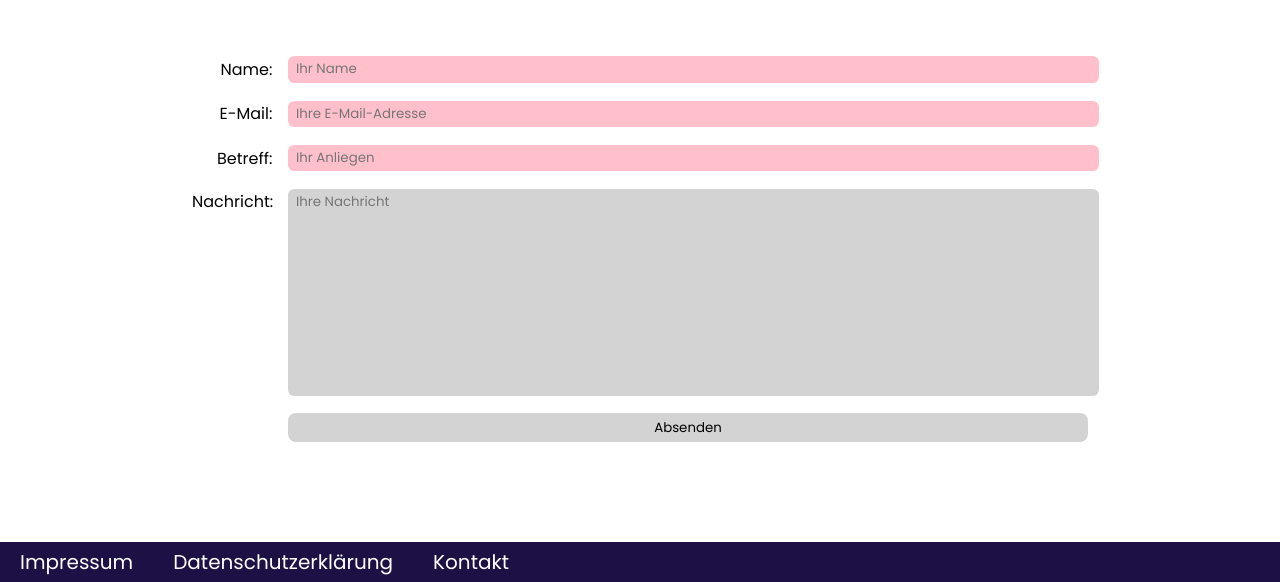
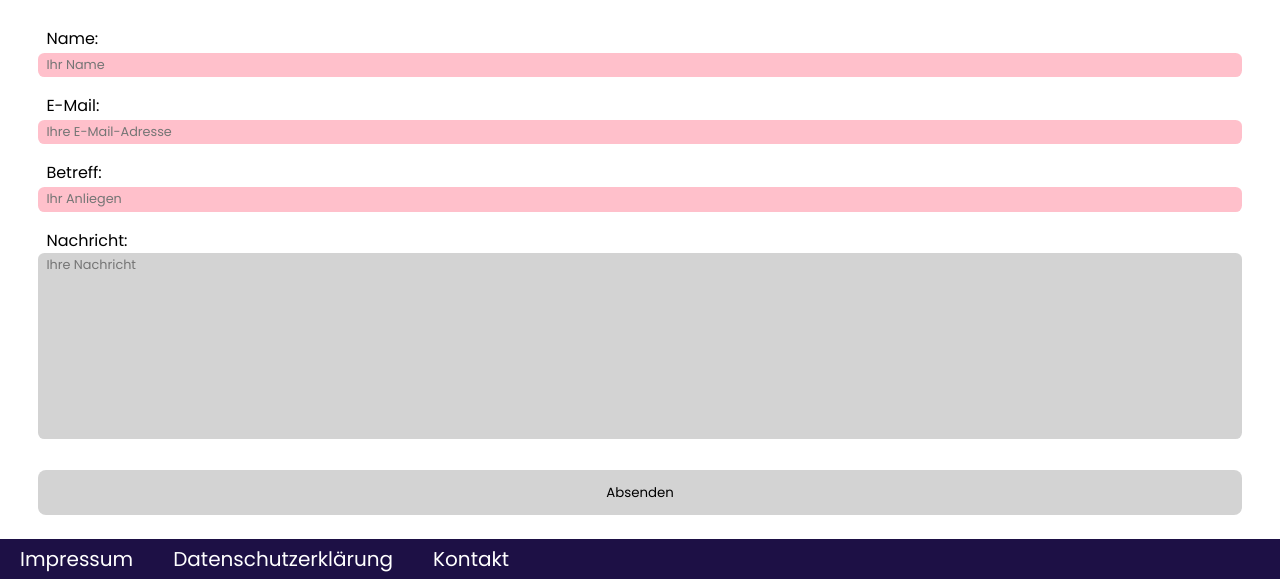
Before and after one commit to Daniel-Hartl/ffh-website, a plain HTML site: page kontakt.html in a window 1280 px wide. Shown: the part 254-836 px from the top of the page. Drawn offline with Linux system fonts and the light colour scheme.

Commit message:
restructured contact form (issue #13 )

```diff
--- a/kontakt.html
+++ b/kontakt.html
@@ -3,7 +3,7 @@
 
 <head>
     <link type="image/png" rel="icon" href="images/favicon.png">
-    <meta charset="UTF-8"/>
+    <meta charset="UTF-8" />
     <script src="scripts/generator scripts/loadMetadata.js"></script>
     <script src="scripts/generator scripts/loadComponent.js"></script>
     <script src="scripts/formSubmittedRedirect.js"></script>
@@ -18,52 +18,22 @@
     <main>
         <form action="https://api.web3forms.com/submit" method="POST" id="contact-form">
             <input type="hidden" name="access_key" value="e4b6314f-58eb-41d8-8806-3576e47333ca">
-            <table>
-                <tr>
-                    <td class="caption-column right-aligned-text">
-                        <p>Name:</p>
-                    </td>
-                    <td class="input-column">
-                        <input name="Name" required type="text" placeholder="Ihr Name"
-                            pattern="[A-Za-z]{2,}(\s[A-Za-z]{2,})+"
+            <div>
+                <p class="caption">Name:</p>
+                <input name="Name" required type="text" placeholder="Ihr Name" pattern="[A-Za-z]{2,}(\s[A-Za-z]{2,})+"
                     oninvalid="this.setCustomValidity('Bitte geben Sie Vor- und Nachname ein!')"
                     onchange="this.setCustomValidity('')" />
-                    </td>
-                </tr>
-                <tr>
-                    <td class="caption-column right-aligned-text">
-                        <p>E-Mail:</p>
-                    </td>
-                    <td class="input-column">
+                <p class="caption">E-Mail:</p>
                 <input name="E-Mail" type="text" required placeholder="Ihre E-Mail-Adresse"
                     pattern="[A-Za-z0-9\-._]+@[A-Za-z0-9\-._]+\.[a-zA-Z]{2,}"
                     oninvalid="this.setCustomValidity('Bitte geben Sie Ihre E-Mail-Adresse ein!')"
                     onchange="this.setCustomValidity('')" />
-                    </td>
-                </tr>
-                <tr>
-                    <td class="caption-column right-aligned-text">
-                        <p>Betreff:</p>
-                    </td>
-                    <td class="input-column">
+                <p class="caption">Betreff:</p>
                 <input name="Betreff" type="text" minlength="5" placeholder="Ihr Anliegen" required />
-                    </td>
-                </tr>
-                <tr>
-                    <td class="textarea-caption caption-column right-aligned-text">
-                        <p>Nachricht:</p>
-                    </td>
-                    <td class="input-column">
+                <p class="caption">Nachricht:</p>
                 <textarea name="Nachricht" rows="10" placeholder="Ihre Nachricht"></textarea>
-                    </td>
-                </tr>
-                <tr>
-                    <td></td>
-                    <td class="input-column">
-                        <button class="primary-button submit-button" type="submit">Absenden</button>
-                    </td>
-                </tr>
-            </table>
+                <button class="submit-button primary-button" type="submit">Absenden</button>
+            </div>
         </form>
     </main>
     <footer class="dynamic-content" src="footer/footer.html"></footer>
--- a/styles/pages/form.css
+++ b/styles/pages/form.css
@@ -1,14 +1,17 @@
-textarea, input {
-    width: 100%;
-    margin-top : 1vh;
-    margin-bottom : 1vh;
+textarea,
+input {
+    width: calc(94vw - 0.7rem);
+    padding: 0.2rem 0.2rem 0.2rem 0.5rem;
     resize: none;
     background-color: lightgray;
     border-style: none;
     border-radius: 0.4rem;
-    padding: 0.2rem;
-    padding-left: 0.5rem;
-    display: table-cell;
+    font-size: .8rem;
+}
+
+.caption {
+    float: left;
+    margin: 1rem 0 0 .5rem;
 }
 
 input:invalid:required {
@@ -24,7 +27,6 @@ input:invalid:required {
 }
 
 .submit-button {
-    display: table-cell !important;
-    width: inherit !important;
-    padding: 0.5rem 1vw !important;
+    width: 94vw !important;
+    margin: 1.5rem 0 0 0;
 }
```
Also changed, not shown: styles/pages/termin.css (added, +14 -0 lines), termine.html (+1 -10 lines). Lines whose indentation alone changed are shown as unchanged.
